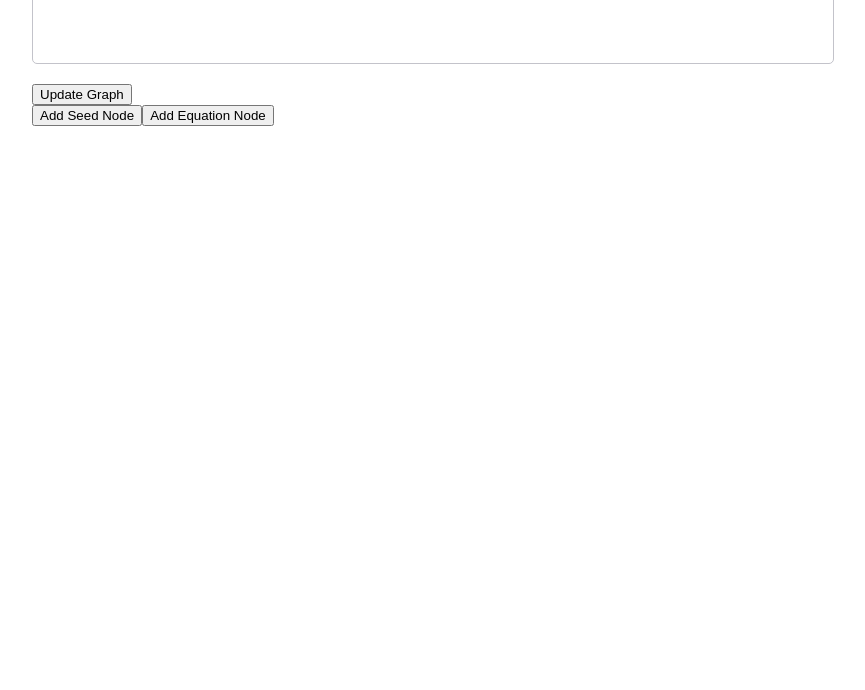
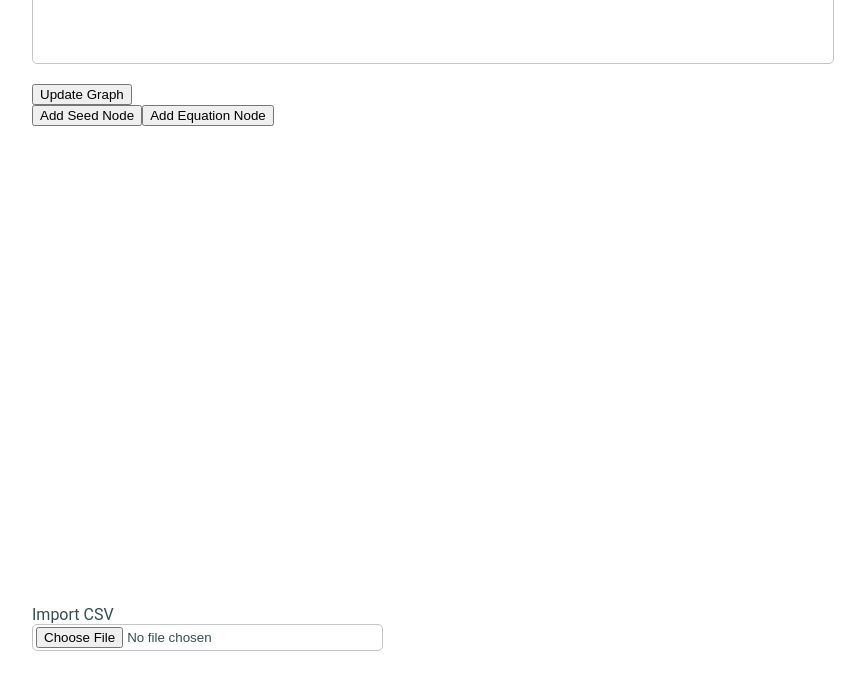
Before and after one commit to OrderAndCh4oS/Graph-Editor, a React (Create React App) app: page / in a window 1280 px wide. Shown: the part 478-1168 px from the top of the page, without its empty margins (8-873 px from the left). Before the commit the page ends 1123 px from the top, so only its background shows below. Built offline with nearby package versions, Linux system fonts and the light colour scheme.

Commit message:
Add CSV Upload

```diff
--- a/package.json
+++ b/package.json
@@ -5,6 +5,7 @@
   "dependencies": {
     "d3": "^5.7.0",
     "lodash": "^4.17.11",
+    "papaparse": "^4.6.3",
     "react": "^16.7.0",
     "react-custom-scrollbars": "^4.2.1",
     "react-d3-graph": "^2.0.0-rc2",
--- a/src/App.js
+++ b/src/App.js
@@ -1,9 +1,12 @@
 import React, { Component } from 'react';
 import './App.css';
 import BuildGraph from './component/build-graph';
+import * as Papa from 'papaparse';
+import trainFares from './data/train-fares-model';
 
 class App extends Component {
     render() {
+        console.log(Papa.unparse(trainFares));
         return (
             <div className="app">
                 <BuildGraph/>
--- a/src/component/build-graph.js
+++ b/src/component/build-graph.js
@@ -1,9 +1,13 @@
 import React, { Component } from 'react';
+import * as Papa from 'papaparse';
+
 import Graph from '../graph/graph';
 import GraphView from './graph-view';
 import ConnectionList from './connection-list';
 import GraphEditor from './graph-editor';
 import EquationNode from '../graph/equation-node';
+import SeedNode from '../graph/seed-node';
+import Edge from '../graph/edge';
 
 // Todo: move this function
 function cleanValue(value) {
@@ -111,9 +115,70 @@ class BuildGraph extends Component {
                     updateGraph={this.updateGraph}
                     updateNodeKey={this.updateNodeKey}
                 />
+                <div className="row">
+                    <label>
+                        <span>Import CSV</span>
+                        <input type='file' onChange={this.handleCSVImport}/>
+                    </label>
+                </div>
             </div>
         );
     }
+
+    createGraph = (data) => {
+        const g = new Graph();
+        const connections = [];
+        console.log(data);
+        data.data.pop();
+        for(let nodeData of data.data) {
+            let node;
+            console.log('=========================');
+            console.log(nodeData);
+            if(nodeData.equn !== null) {
+                const joins = nodeData.equn.match(/{(.*?)}/g);
+                for(let join of joins) {
+                    const id = join.replace(/^[{]|[}]+$/g, '');
+                    connections.push([id, nodeData.id]);
+                }
+                node = new EquationNode(Math.random().toString(), nodeData);
+            } else {
+                node = new SeedNode(Math.random().toString(), nodeData);
+            }
+            g.addNode(node);
+            console.log('Added Node');
+        }
+
+        for(let connection of connections) {
+            g.addEdge(
+                new Edge(g.getNodeById(connection[0]),
+                    g.getNodeById(connection[1])));
+        }
+
+        g.populateNodesWithEquationData();
+        g.calculateEquations();
+
+        this.setState(() => ({graph: g}));
+    };
+
+    handleCSVImport = (event) => {
+        console.log(event.target.files);
+        Papa.parse(event.target.files[0], {
+            header: true,
+            complete: this.createGraph,
+            transform: (value, header) => {
+                switch(header) {
+                    case 'value':
+                    case 'conv':
+                    case 'min':
+                    case 'max':
+                    case 'step':
+                        return value !== '' ? parseFloat(value) : null;
+                    default:
+                        return value !== '' ? value : null;
+                }
+            },
+        });
+    };
 }
 
 export default BuildGraph;
```
Also changed, not shown: data/trainFares.csv (added), data/xy.csv (added), 1 other file (tests, documents, lock files or other folders).
